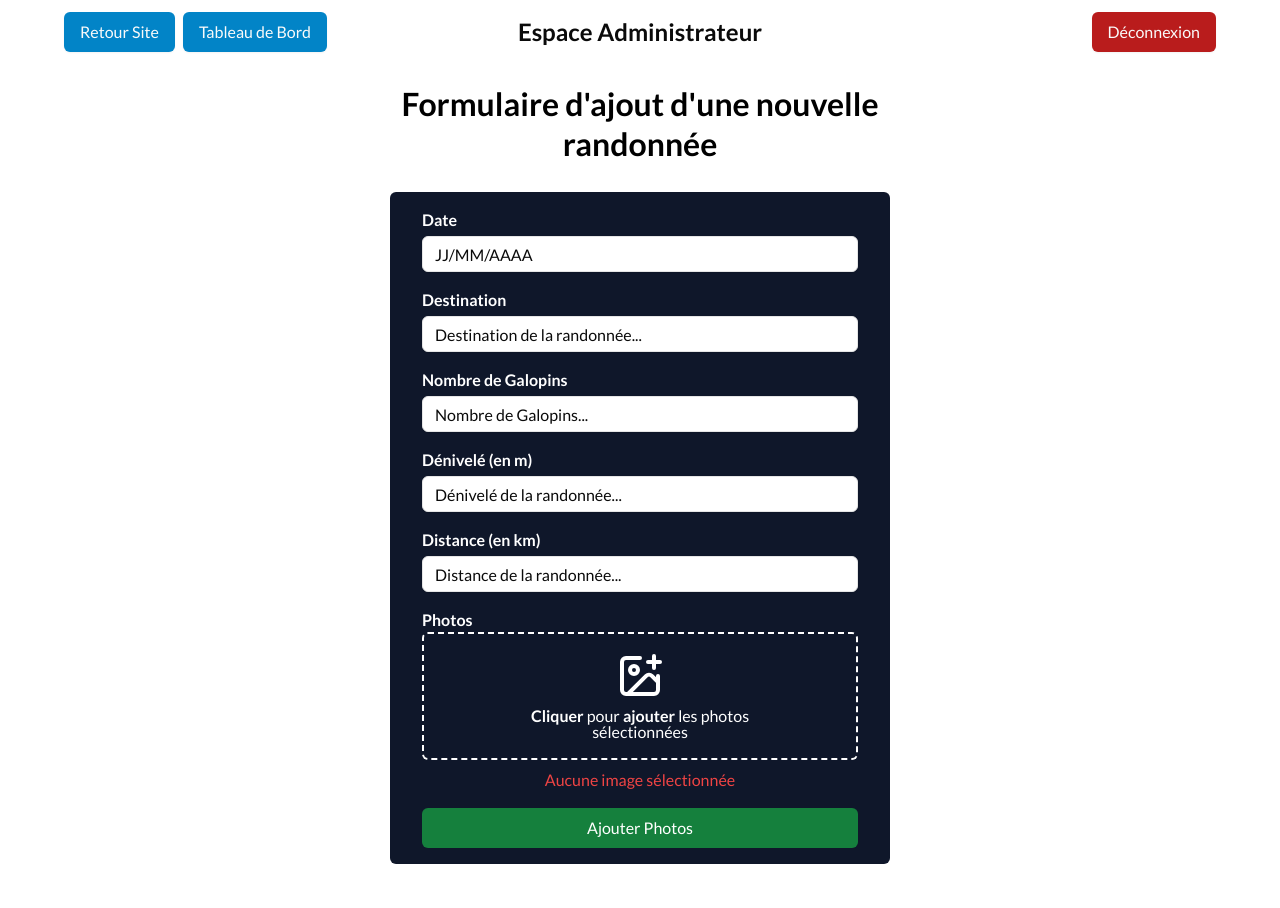
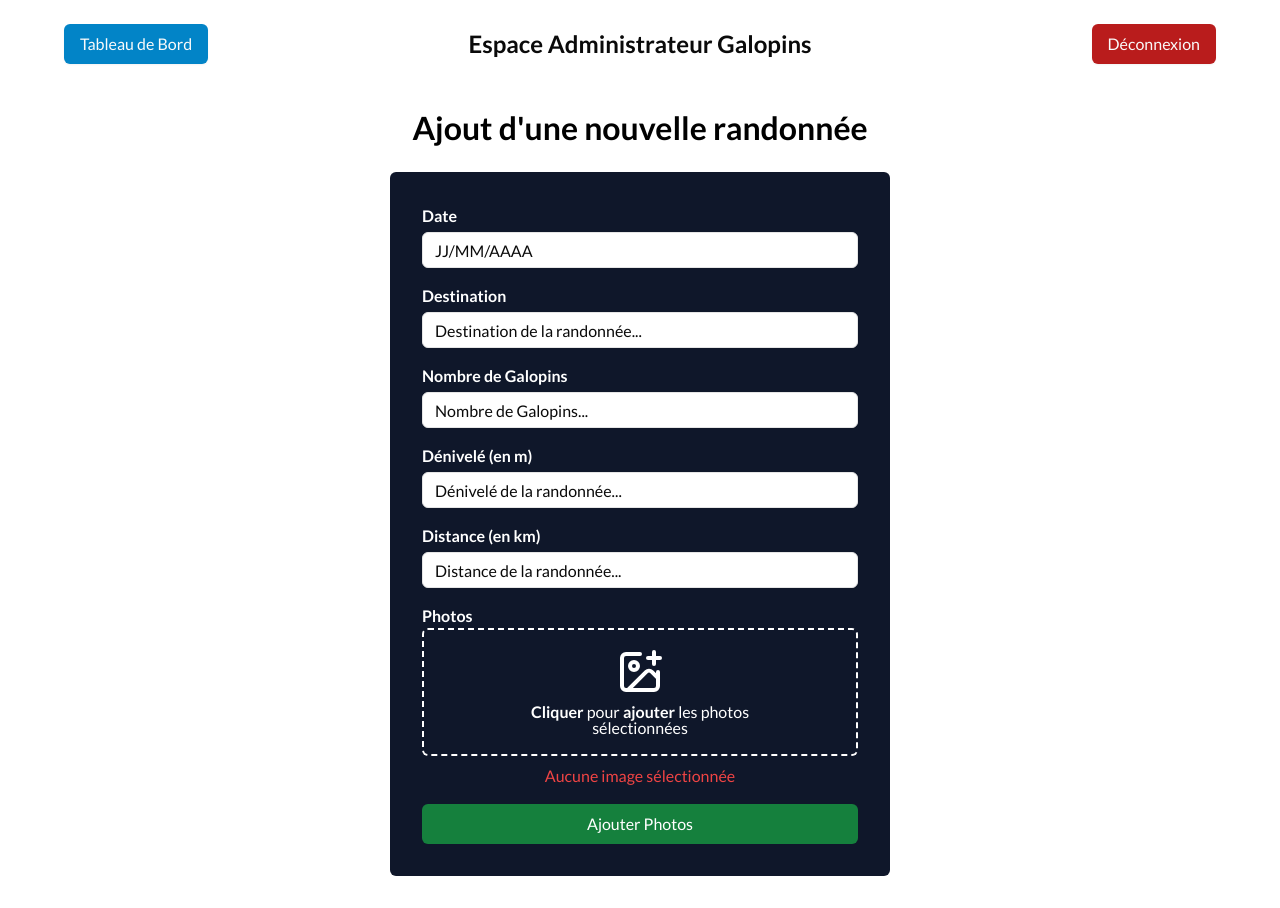
Before and after one commit to SebastienLaurentt/Galopins-Next-V2, a Next.js app: page /account/addrando in a window 1280 px wide. Built offline with nearby package versions, Linux system fonts and the light colour scheme.

Commit message:
update css

```diff
--- a/app/(auth)/account/addnews/page.tsx
+++ b/app/(auth)/account/addnews/page.tsx
@@ -68,9 +68,9 @@ const AccountNewsAdd = () => {
     <div className="p-4">
       <main className="text-white">
         <h3 className="m-8 mx-auto text-center text-black md:w-[400px] lg:w-[500px]">
-          Formulaire d&apos;ajout d&apos;une nouvelle information
+          Ajout d&apos;une nouvelle information
         </h3>
-        <div className="mt-16 flex flex-col items-center justify-center p-4">
+        <div className="mt-12 flex flex-col items-center justify-center p-4">
           <form
             onSubmit={handleSubmit}
             className="flex w-[300px] flex-col gap-y-4 rounded-md bg-slate-900 p-8 text-center md:w-[400px] lg:w-[500px]"
--- a/app/(auth)/account/addrando/page.tsx
+++ b/app/(auth)/account/addrando/page.tsx
@@ -156,13 +156,13 @@ const AccountRandoAdd = () => {
     <div className="p-4">
       <main className="text-white">
         <h3 className="m-1 mx-auto w-[500px] text-center text-black">
-          Formulaire d&apos;ajout d&apos;une nouvelle randonnée
+          Ajout d&apos;une nouvelle randonnée
         </h3>
 
-        <div className="mt-3 flex flex-col items-center justify-center p-4">
+        <div className="mt-2 flex flex-col items-center justify-center p-4">
           <form
             onSubmit={handleSubmit}
-            className="flex w-[300px] flex-col gap-y-4 rounded-md bg-slate-900 px-8 py-4 text-center md:w-[400px] lg:w-[500px]"
+            className="flex w-[300px] flex-col gap-y-4 rounded-md bg-slate-900 p-8 text-center md:w-[400px] lg:w-[500px]"
           >
             <div className="space-y-1 text-left">
               <Label>Date</Label>
--- a/app/(auth)/account/page.tsx
+++ b/app/(auth)/account/page.tsx
@@ -13,16 +13,10 @@ function Account() {
 
   return (
     <main className="mt-12">
-      <div className="flex flex-col items-center">
-        <h3 className="w-[300px] text-center md:w-[500px]">
-          Bienvenue sur l&apos;espace administrateur des Galopins !
-        </h3>
-      </div>
-
       <div className="flex flex-col items-center justify-center gap-x-4">
-        <span className="mb-2 w-[220px] text-center md:w-[300px] md:text-md">
-          {" "}
-          Sur quel élément du site souhaitez vous agir ?{" "}
+        <span className="mb-2 text-center text-xl lg:text-2xl font-bold">Bonjour !</span>
+        <span className="mb-6 w-[220px] text-center text-md md:w-[300px] lg:text-lg">
+          Que voulez vous faire ?
         </span>
         <div className="mb-4 flex flex-row gap-x-2">
           <button
@@ -44,7 +38,7 @@ function Account() {
         </div>
       </div>
 
-      <div className="mx-auto mb-8 rounded-md bg-slate-900 p-4 text-white md:mb-0 md:w-[700px] lg:w-[800px]">
+      <div className="mx-2 mb-8 rounded-md bg-slate-900 p-4 text-white md:mx-auto md:mb-0 md:w-[700px] lg:w-[800px]">
         {activeButton === "Infos" && <AccountNews />}
         {activeButton === "Randos" && <AccountRando />}
       </div>
--- a/app/(auth)/account/updatenews/[id]/NewsFormUpdate.tsx
+++ b/app/(auth)/account/updatenews/[id]/NewsFormUpdate.tsx
@@ -89,10 +89,10 @@ const NewsFormUpdate: React.FC<NewsFormUpdateProps> = ({ newsData, id }) => {
   return (
     <div className="p-4">
       <main className="text-white">
-        <h3 className="m-8 mx-auto text-center text-black md:w-[400px] lg:w-[500px]">
-          Formulaire de mise à jour de l&apos;information
+        <h3 className="m-4 mx-auto text-center text-black md:w-[400px] lg:w-[500px]">
+          Mise à jour de l&apos;information
         </h3>
-        <div className="mt-8 flex flex-col items-center justify-center p-4">
+        <div className="mt-6 flex flex-col items-center justify-center p-4">
           <form
             onSubmit={handleSubmit}
             className="flex w-[300px] flex-col gap-y-4 rounded-md bg-slate-900 p-8 text-center md:w-[400px] lg:w-[500px]"
--- a/app/(auth)/account/updaterando/[id]/RandoFormUpdate.tsx
+++ b/app/(auth)/account/updaterando/[id]/RandoFormUpdate.tsx
@@ -157,13 +157,13 @@ const RandoFormUpdate: React.FC<RandoFormUpdateProps> = ({ randoData, id }) => {
   return (
     <div className="p-4">
       <main className="text-white">
-        <h3 className="m-8 mx-auto text-center text-black md:w-[400px] lg:w-[500px]">
-          Formulaire de mise à jour de la randonnée
+        <h3 className="m-1 mx-auto text-center text-black md:w-[400px] lg:w-[500px]">
+          Mise à jour de la randonnée
         </h3>
-        <div className="mt-8 flex flex-col items-center justify-center p-4">
+        <div className="mt-2 flex flex-col items-center justify-center p-4">
           <form
             onSubmit={handleSubmit}
-            className="flex w-[300px] flex-col gap-y-4 rounded-md bg-slate-900 px-8 py-4 text-center md:w-[400px] lg:w-[500px]"
+            className="flex w-[300px] flex-col gap-y-4 rounded-md bg-slate-900 p-8 text-center md:w-[400px] lg:w-[500px]"
           >
             <div className="space-y-1 text-left">
               <Label>Date</Label>
--- a/components/AccountComponent/AccountHeader.tsx
+++ b/components/AccountComponent/AccountHeader.tsx
@@ -12,28 +12,14 @@ function AccountHeader() {
   };
 
   return (
-    <header className=" flex w-full flex-row items-center justify-center gap-x-2 px-6 py-3 md:px-10 xl:mx-auto xl:max-w-screen-xl xl:px-16 ">
-      <ul className="mr-auto flex gap-x-2">
-        <li>
-          <Button variant="secondary" asChild>
-            <Link href="/" aria-label="Retourner sur le site des Galopins">
-              Retour Site
-            </Link>
-          </Button>
-        </li>
-        <li>
-          <Button variant="secondary" asChild>
-            <Link
-              href="/account"
-              aria-label="Allez sur l'espace administrateur"
-            >
-              Tableau de Bord
-            </Link>
-          </Button>
-        </li>
-      </ul>
-      <span className="absolute hidden text-lg font-semibold lg:flex">
-        Espace Administrateur
+    <header className=" flex w-full flex-row items-center  justify-between gap-x-2 px-2 py-4 md:justify-center md:px-10 lg:py-6 xl:mx-auto xl:max-w-screen-xl xl:px-16 ">
+      <Button variant="secondary" asChild className="md:mr-auto">
+        <Link href="/account" aria-label="Allez sur l'espace administrateur">
+          Tableau de Bord
+        </Link>
+      </Button>
+      <span className="absolute hidden font-semibold md:flex md:text-md lg:text-lg">
+        Espace Administrateur Galopins
       </span>
       <Button asChild onClick={handleLogout} variant="destructive">
         <Link href="/" aria-label="Se déconnecter de l'espace administrateur">
```
